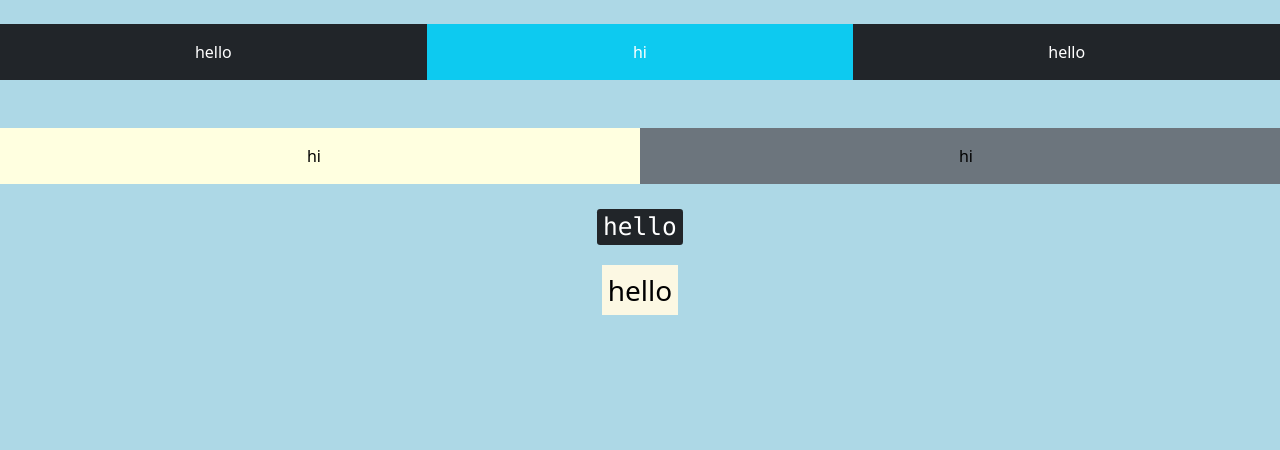
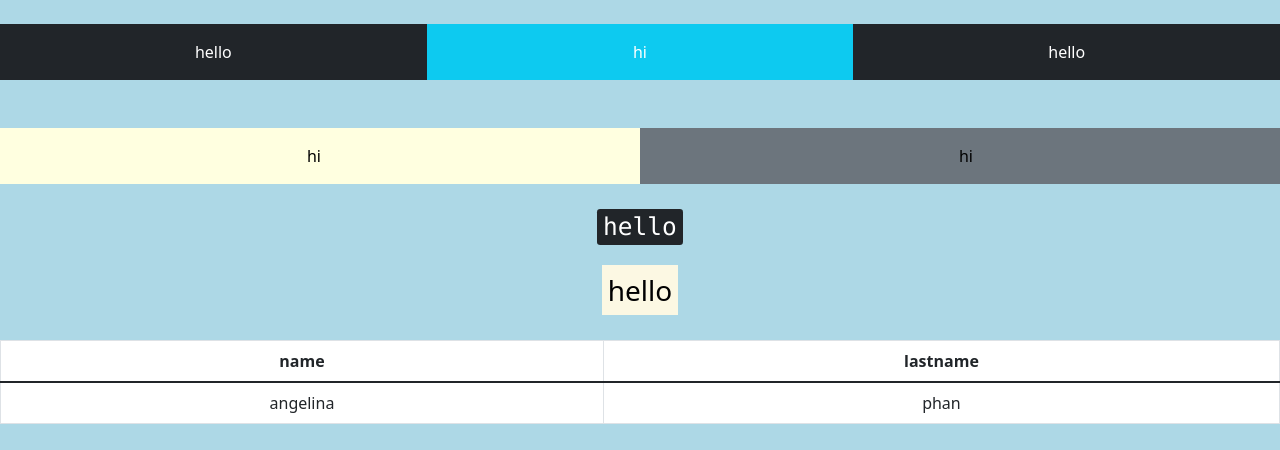
Before and after one commit to angelinaphan/bootstrap-practice, a plain HTML site: page index.html in a window 1280 px wide. Shown: the part 350-800 px from the top of the page. Drawn offline with nearby package versions, Linux system fonts and the light colour scheme.

Commit message:
table and img

```diff
--- a/index.html
+++ b/index.html
@@ -45,5 +45,26 @@
 
 <h3><mark>hello</mark></h3>
 
+<br>
+
+<table class="table table-bordered bg-white">
+  <thead>
+    <tr>
+      <th>name</th>
+      <th>lastname</th>
+    </tr>
+  </thead>
+  <tbody>
+    <tr>
+      <td>angelina</td>
+      <td>phan</td>
+    </tr>
+  </tbody>
+</table>
+
+<br>
+
+<img src="img\f11018e3063e97e1dad90a35437b80dc5d9905a7_lts4.jpg" class="img-thumbnail" alt="twins" width="200" height="236">
+
   </body>
 </html>
```
Also changed, not shown: img/Little_Twin_Star_Header_1200x1200.png (added), img/f11018e3063e97e1dad90a35437b80dc5d9905a7_lts4.jpg (added).
